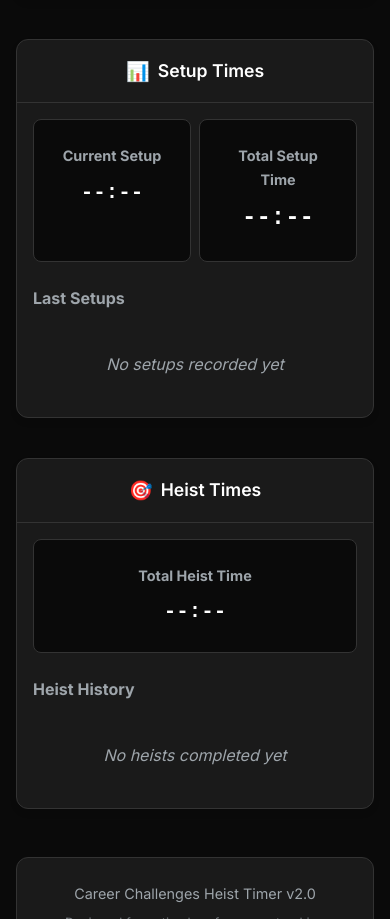
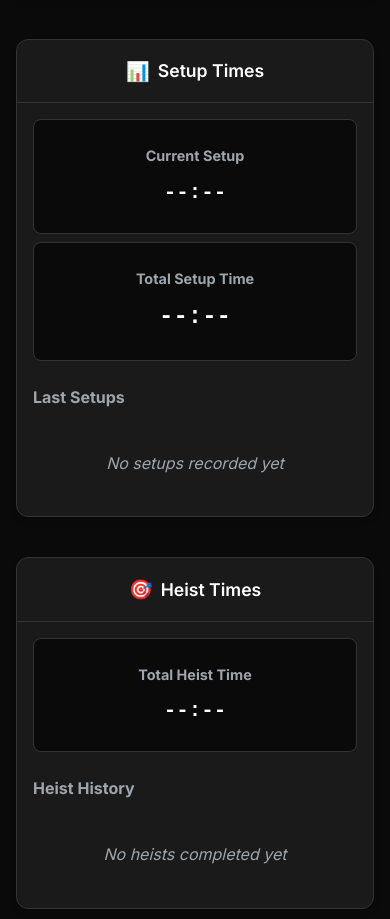
Before and after one commit to thomasthanos/gta-career-progress, a plain HTML site: page index.html in a window 390 px wide. Shown: the part 952-1871 px from the top of the page. Drawn offline with Linux system fonts and the light colour scheme.

Commit message:
πατψη

```diff
--- a/css/responsive.css
+++ b/css/responsive.css
@@ -93,19 +93,24 @@
         align-self: center;
     }
 
-    /* FIXED: Setup times grid */
+    /* FIXED: Setup times grid - δύο στήλες για κινητά */
     .times-summary {
-        display: grid;
-        grid-template-columns: 1fr 1fr;
+        display: grid !important;
+        grid-template-columns: 1fr 1fr !important;
         gap: var(--space-sm);
         margin-bottom: var(--space-md);
     }
 
     .times-summary > .current-setup,
     .times-summary > .setup-total {
-        flex: none;
+        flex: none !important;
         min-height: auto;
         margin: 0;
+        display: flex;
+        flex-direction: column;
+        justify-content: center;
+        min-width: 0;
+        width: 100%;
     }
 
     /* Enhanced timer positioning for mobile */
@@ -168,21 +173,11 @@
         flex-direction: column;
     }
 
-    /* FIXED: Single column για πολύ μικρές οθόνες */
+    /* FIXED: Διατήρηση δύο στηλών για setup times */
     .times-summary {
-        grid-template-columns: 1fr;
-        gap: var(--space-xs);
+        grid-template-columns: 1fr 1fr !important;
+        gap: var(--space-sm);
     }
-
-    /*
-     * NOTE: Previously, the timer controls were forced into a single column
-     * layout on all screens up to 480px wide. This caused an issue where
-     * devices like the iPhone 13 Pro Max (428px wide) showed the buttons
-     * stacked vertically when there was still enough room for two columns.
-     * The single‑column layout has been moved into a narrower breakpoint
-     * (see below) so that devices wider than 420px keep the two‑column
-     * arrangement defined in the 768px breakpoint above.
-     */
 
     /* Extra small screens timer fix */
     .timer-display {
@@ -193,7 +188,6 @@
         margin: 0 !important;
     }
 }
-
 
 /* iPhone 13 Pro Max specific fixes */
 @media (max-width: 428px) {
@@ -232,23 +226,29 @@
         grid-row: 3;
     }
 
+    /* FIXED: Διατήρηση δύο στηλών για setup times */
     .times-summary {
-        grid-template-columns: 1fr 1fr;
+        grid-template-columns: 1fr 1fr !important;
+        gap: var(--space-sm);
     }
 }
 
 /*
  * Breakpoint for ultra‑small screens: stack the timer controls vertically.
- * This rule applies only to devices up to 420px wide, avoiding the issue on
- * devices like the iPhone 13 Pro Max (428px) that still have room for two
- * columns.  Placing this rule after the 428px breakpoint ensures that it
- * takes precedence for narrower widths.
+ * Μόνο για πολύ μικρές οθόνες αλλάζουμε τα setup times σε μία στήλη
  */
 @media (max-width: 420px) {
     .timer-controls {
         grid-template-columns: 1fr;
         gap: var(--space-sm);
     }
+
+    /* FIXED: Μόνο για πολύ μικρές οθόνες - μία στήλη για setup times */
+    .times-summary {
+        grid-template-columns: 1fr !important;
+        gap: var(--space-xs);
+    }
+
     /* Place each control in its own row for the single‑column layout */
     #startSetupBtn,
     #completeSetupBtn,
@@ -281,6 +281,17 @@
     }
     .setup-time, .heist-time {
         font-size: 1.1rem;
+    }
+
+    /* Βελτίωση για πολύ μικρές οθόνες */
+    .times-summary > .current-setup,
+    .times-summary > .setup-total {
+        min-width: 120px;
+        padding: var(--space-sm);
+    }
+
+    .setup-total-time {
+        font-size: 1.3rem;
     }
 }
 
@@ -329,6 +340,12 @@
     .timer-display {
         font-size: 1rem;
     }
+
+    /* Landscape mode: keep times side by side */
+    .times-summary {
+        grid-template-columns: 1fr 1fr !important;
+        gap: var(--space-sm);
+    }
 }
 
 /* Improved touch targets for mobile */
--- a/css/style.css
+++ b/css/style.css
@@ -501,9 +501,9 @@ body {
  * current-setup/total-time cards.
  */
 .times-summary {
-    display: flex;
-    flex-wrap: wrap;
-    gap: var(--space-md);
+    display: grid;
+    grid-template-columns: 1fr 1fr;
+    gap: var(--space-sm);
     margin-bottom: var(--space-md);
 }
 
```
